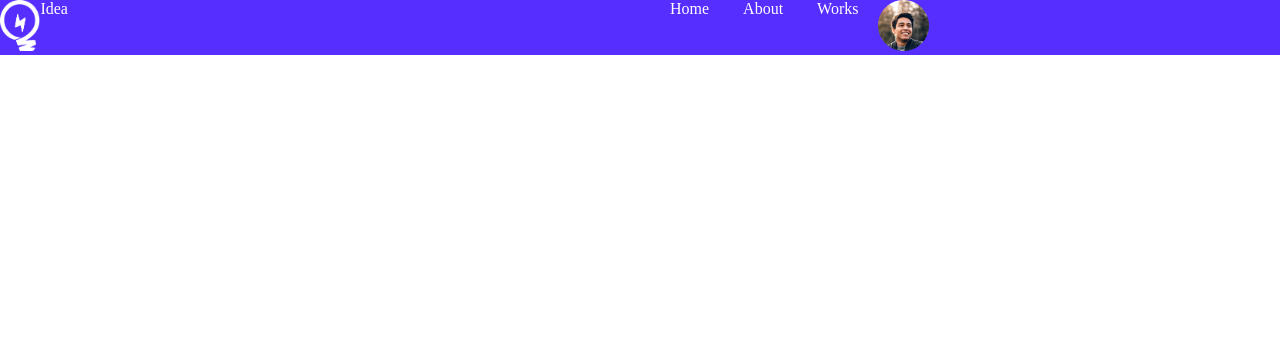
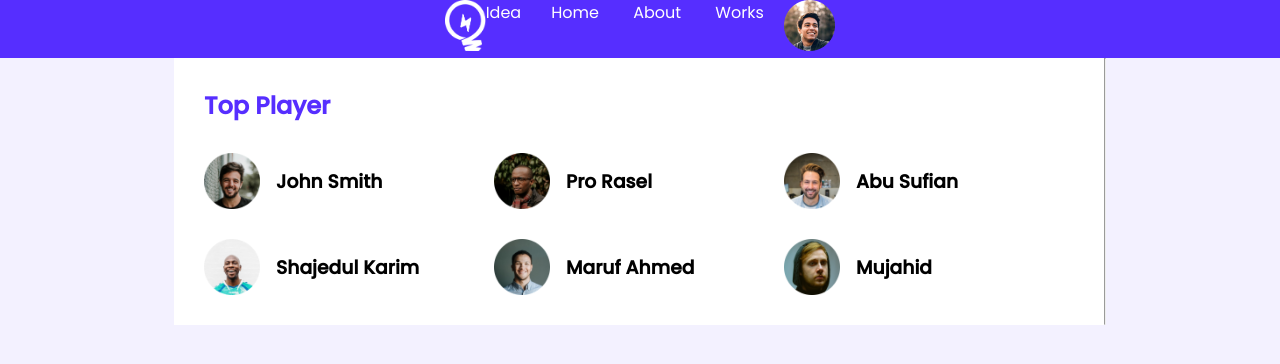
Before and after one commit to mdsoliman-byte/leader-board, a plain HTML site: page index.html in a window 1280 px wide. Drawn offline with Linux system fonts and the light colour scheme; a web font is replaced by a local one.

Commit message:
addint players

```diff
--- a/css/style.css
+++ b/css/style.css
@@ -1,25 +1,36 @@
+/* Using Google Font  */
+@import url("https://fonts.googleapis.com/css2?family=Bitter:ital,wght@1,100&family=Poppins:ital,wght@0,400;0,500;1,200&family=Roboto:ital,wght@0,100;0,400;1,100;1,700&family=Scheherazade+New:wght@400;700&display=swap");
+/* comon stayle section start*/
+body {
+  background-color: #f3f1ff;
+  font-family: "Poppins", sans-serif;
+}
 * {
   margin: 0;
   padding: 0;
 }
-/* comon stayle section start*/
 li {
   list-style: none;
 }
 .contaner {
+  background-color: #ffffff;
+  width: 870px;
+  padding: 30px;
 }
 /* comon stayle section End*/
 
 /* Header Section Start  */
 header {
   background-color: #562eff;
-  display: grid;
+  display: flex;
   grid-template-columns: repeat(2, 1fr);
+  justify-content: center;
 }
 .logos {
   display: flex;
 }
 .logo-icon img {
+  flex: 1;
   height: 51px;
   width: 40.424137115478516px;
 }
@@ -39,6 +50,38 @@ header {
 }
 /* Header Section End  */
 /* Main Section Start */
-
-
+/* Top Player Section Start */
+main {
+  display: flex;
+  justify-content: center;
+}
+.top-palyers {
+}
+.section-title {
+  color: #562eff;
+  font-size: 24px;
+  margin-bottom: 30px;
+}
+.players {
+  display: grid;
+  grid-template-columns: repeat(3, 1fr);
+  grid-row-gap: 30px;
+}
+.player {
+  display: flex;
+  align-items: center;
+  /* margin-top: 30px; */
+}
+.player-name {
+  margin-left: 16px;
+}
+.players img {
+  height: 56px;
+  width: 56px;
+}
+/* .hr-z {
+  border: 1px solid #d1d1d1;
+  margin-top: 30px;
+} */
+/* Top Player Section End */
 /* Main Section End */
--- a/index.html
+++ b/index.html
@@ -9,7 +9,7 @@
   </head>
   <body>
     <!-- Header Section Start -->
-    <header class="header contaner">
+    <header class="header">
       <div class="logos">
         <div class="logo-icon">
           <img src="assets/icons/logo.png" alt="" />
@@ -33,7 +33,38 @@
 
     <!--  Main Section Start -->
     <main>
-      <section></section>
+      <section class="contaner">
+        <div class="top-palyers">
+          <h2 class="section-title">Top Player</h2>
+          <div class="players">
+            <div class="player">
+              <img src="assets/players/player-1.png" alt="" />
+              <h3 class="player-name">John Smith</h3>
+            </div>
+            <div class="player">
+              <img src="assets/players/player-2.png" alt="" />
+              <h3 class="player-name">Pro Rasel</h3>
+            </div>
+            <div class="player">
+              <img src="assets/players/player-3.png" alt="" />
+              <h3 class="player-name">Abu Sufian</h3>
+            </div>
+            <div class="player">
+              <img src="assets/players/player-4.png" alt="" />
+              <h3 class="player-name">Shajedul Karim</h3>
+            </div>
+            <div class="player">
+              <img src="assets/players/player-5.png" alt="" />
+              <h3 class="player-name">Maruf Ahmed</h3>
+            </div>
+            <div class="player">
+              <img src="assets/players/player-6.png" alt="" />
+              <h3 class="player-name">Mujahid</h3>
+            </div>
+          </div>
+        </div>
+      </section>
+      <hr class="hr-z" />
     </main>
 
     <!-- Main Section End -->
```
